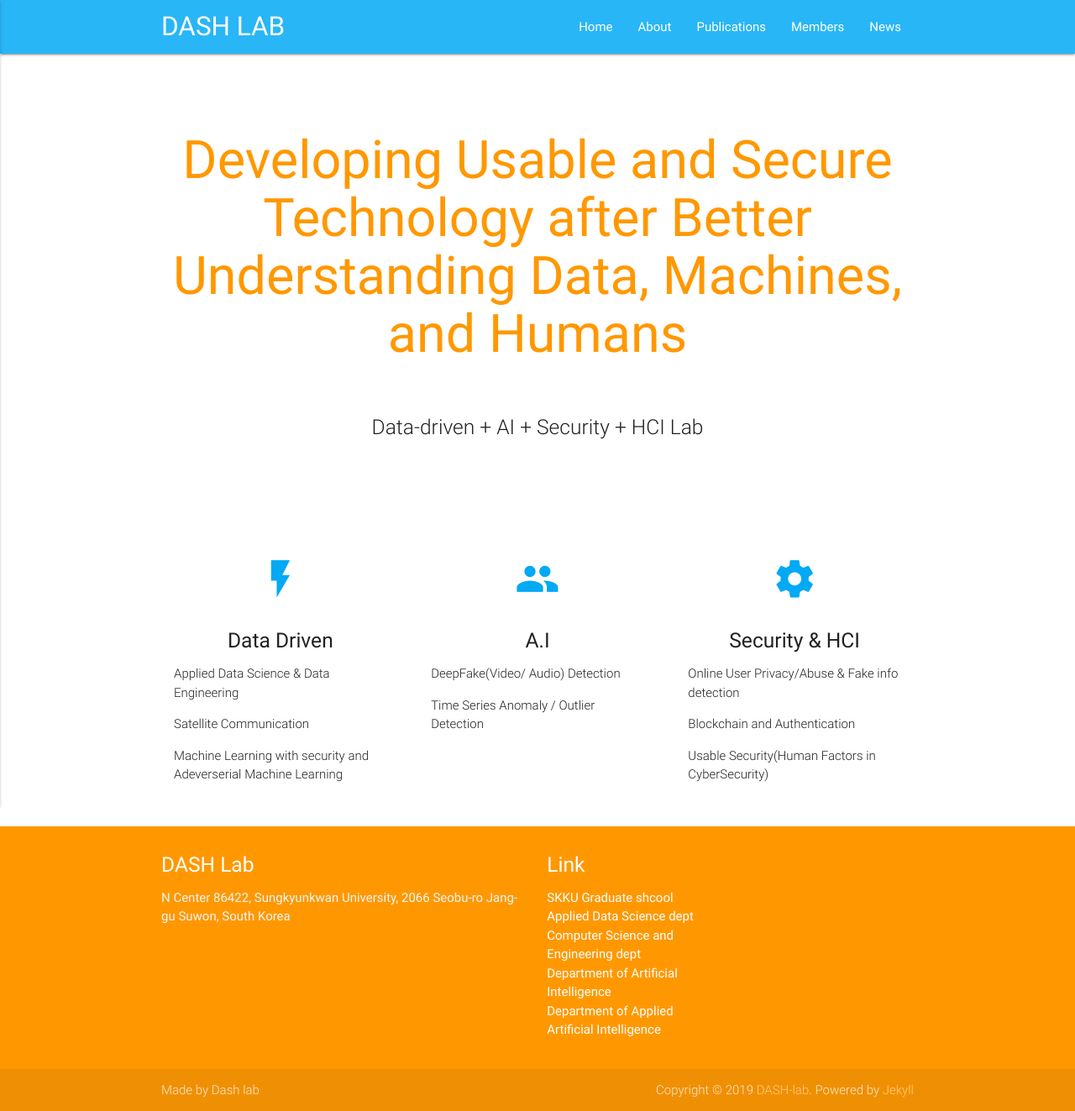
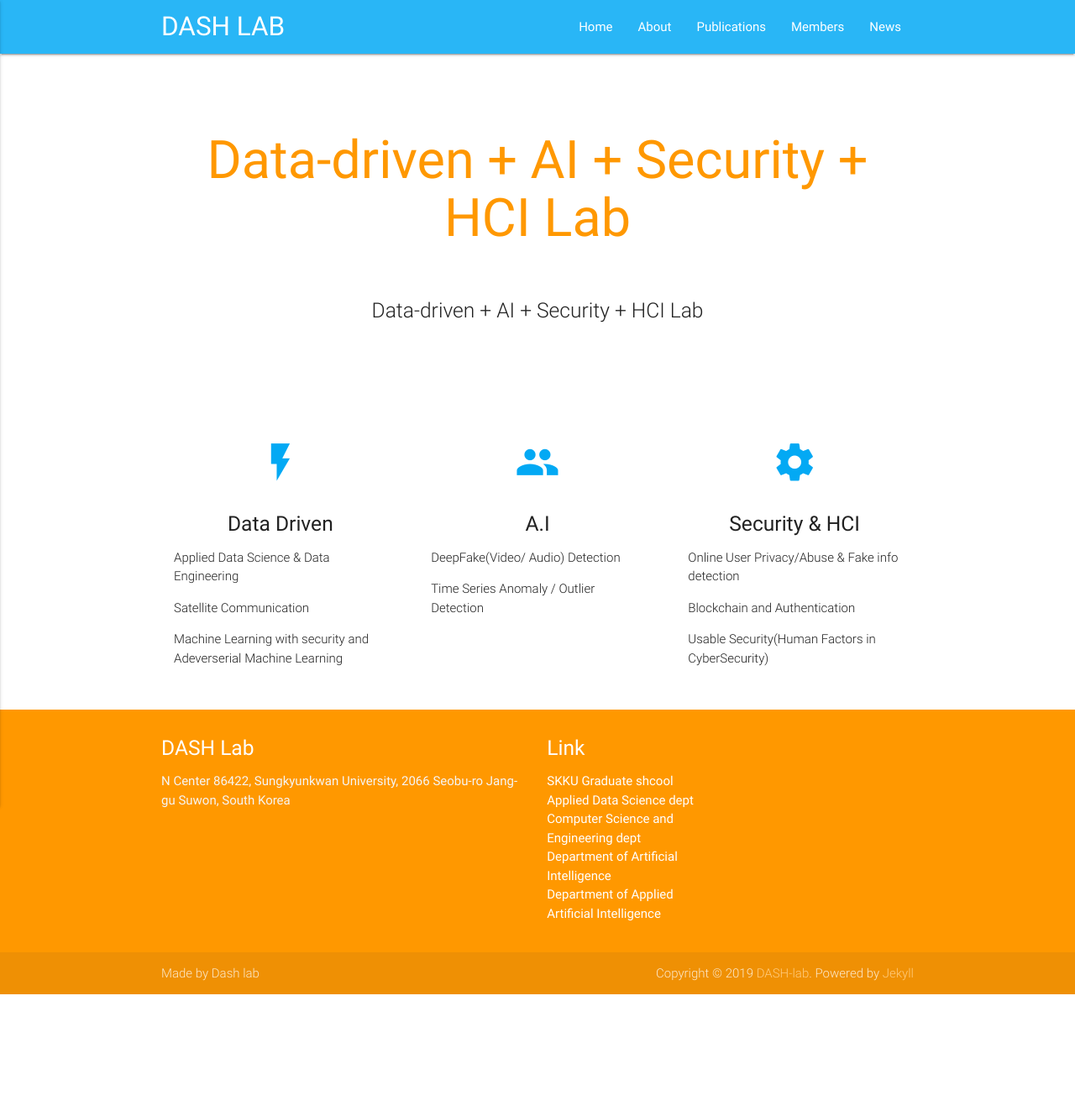
Before and after one commit to Yurim990507/DASH-Lab.github.io, a Jekyll site: the page built from index.md, in a window 1280 px wide. Shown: the whole page at 84% size. Built offline with Jekyll 4.4.1, drawn with Linux system fonts in a browser that asks for light colours; after the commit the page ends 1184 px from its top, so only the background shows below that.

Commit message:
Update home.html

```diff
--- a/_layouts/home.html
+++ b/_layouts/home.html
@@ -5,7 +5,7 @@ layout: default
   <div class="section no-pad-bot" id="index-banner">
     <div class="container">
       <br><br>
-      <h1 class="header center orange-text">Developing Usable and Secure Technology after Better Understanding Data, Machines, and Humans</h1>
+      <h1 class="header center orange-text">Data-driven + AI + Security + HCI Lab</h1>
       <div class="row center">
         <h5 class="header col s12 light">{{ content }}</h5>
       </div>
```
